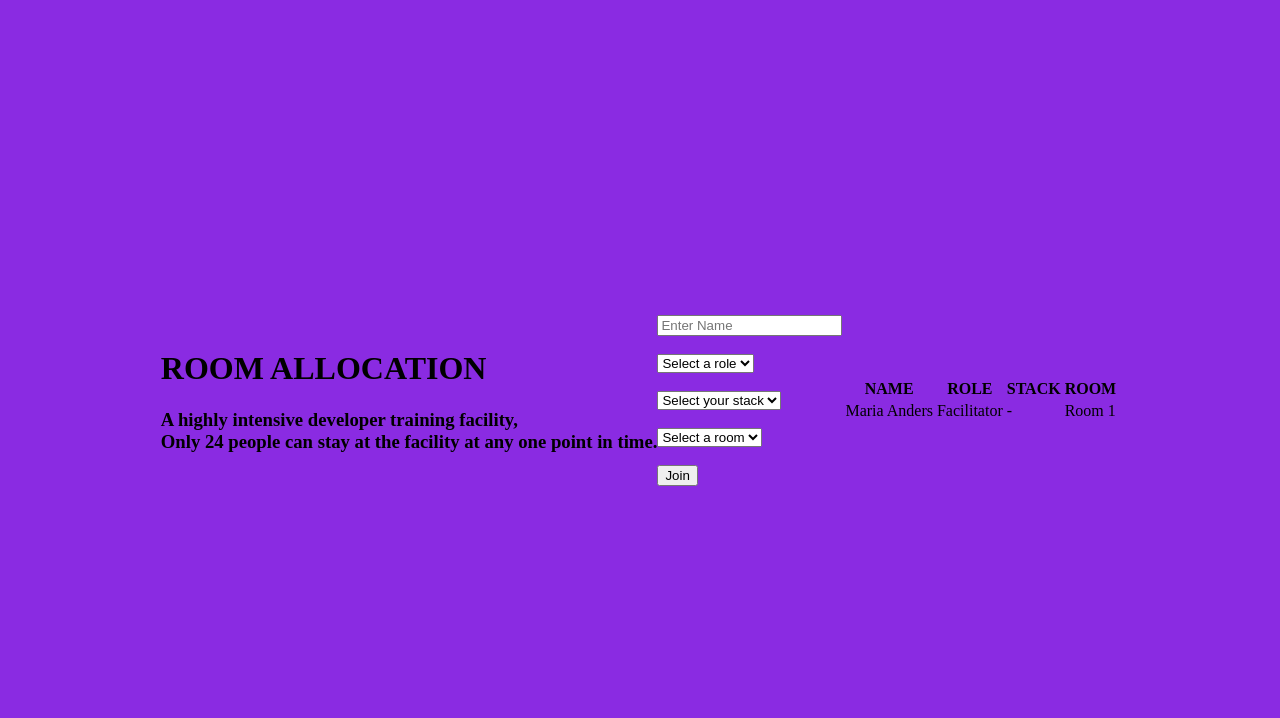
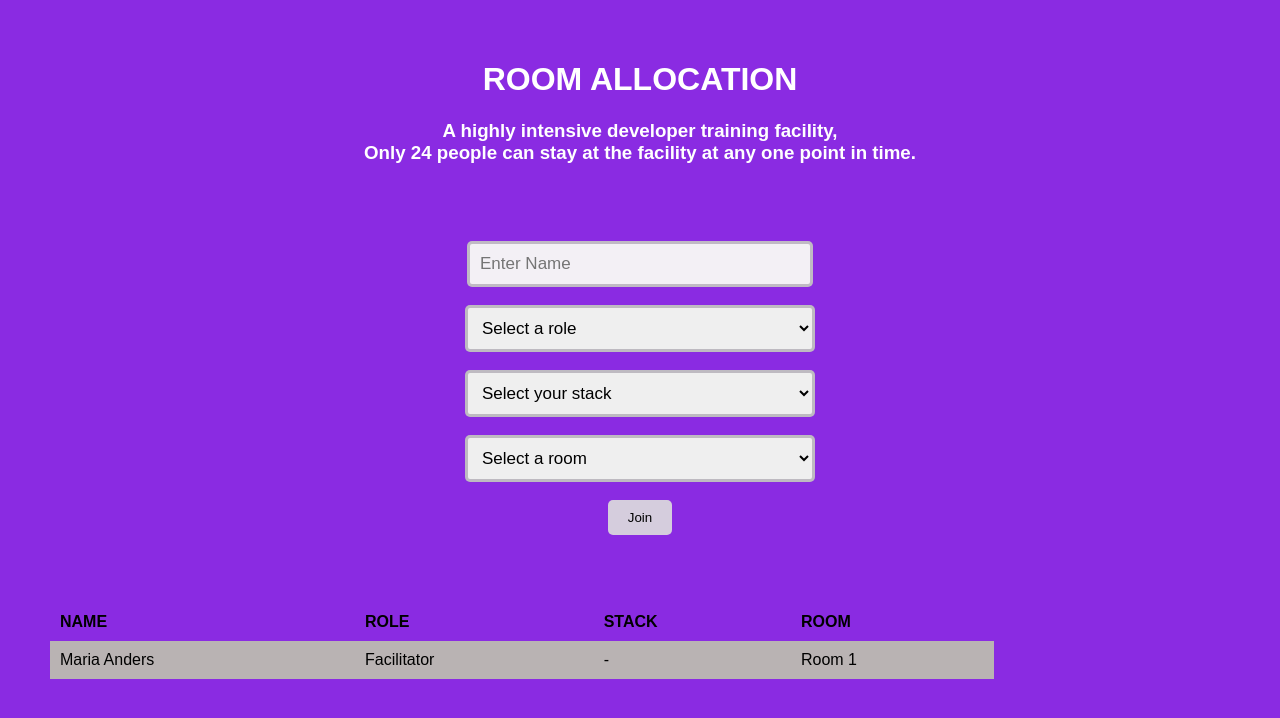
Before and after one commit to dunnie99/TestRoom-allocation, a plain HTML site: page index.html in a window 1280 px wide. Drawn offline with Linux system fonts and the light colour scheme.

Commit message:
Update styles

```diff
--- a/style.css
+++ b/style.css
@@ -1,8 +1,75 @@
 body{
-    display: flex;
+    margin: 0;
+    padding: 0;
+    color: white;
+    background-color: blueviolet;
+    font-family: sans-serif;
+}
+
+header{
+    align-items: center;
+    text-align: center;
+    padding: 40px;
+}
+
+.form-control{
+    text-align: center;
+}
+
+.dev-name {
+    font-size: 17px;
+    width: 320px;
+    padding: 10px 10px;
+    border: 3px solid hsla(279, 6%, 55%, 0.5);
+    color: black;
+    background-color: rgb(243, 240, 245);
+    border-radius: 5px;
+}
+
+form{
+    font-family: arial, sans-serif;
+}
+
+.option{
+    font-size: 17px;
+    width: 350px;
+    padding: 10px 10px;
+    border: 3px solid hsla(279, 6%, 55%, 0.5);
+    border-radius: 5px;
+    cursor: pointer;
+}
+
+#submitForm{
+    background-color: rgb(213, 205, 221);
+    border: none;
+    padding: 10px 20px;
+    border-radius: 5px;
+    cursor: pointer;
+}
+
+.table{
     align-items: center;
     justify-content: center;
-    margin: 0 auto;
-    height: 100vh;
-    background-color: blueviolet;
+    padding: 50px;
+
+
 }
+
+table {
+    font-family: arial, sans-serif;
+    border-collapse: collapse;
+    width: 80%;
+    padding: 50px;
+
+  }
+
+  td, th {
+    border: px solid hsla(279, 6%, 55%, 0.5);
+    color: black;
+    text-align: left;
+    padding: 10px;
+  }
+
+  tr:nth-child(even) {
+    background-color: #b9b3b3;
+  }
```
